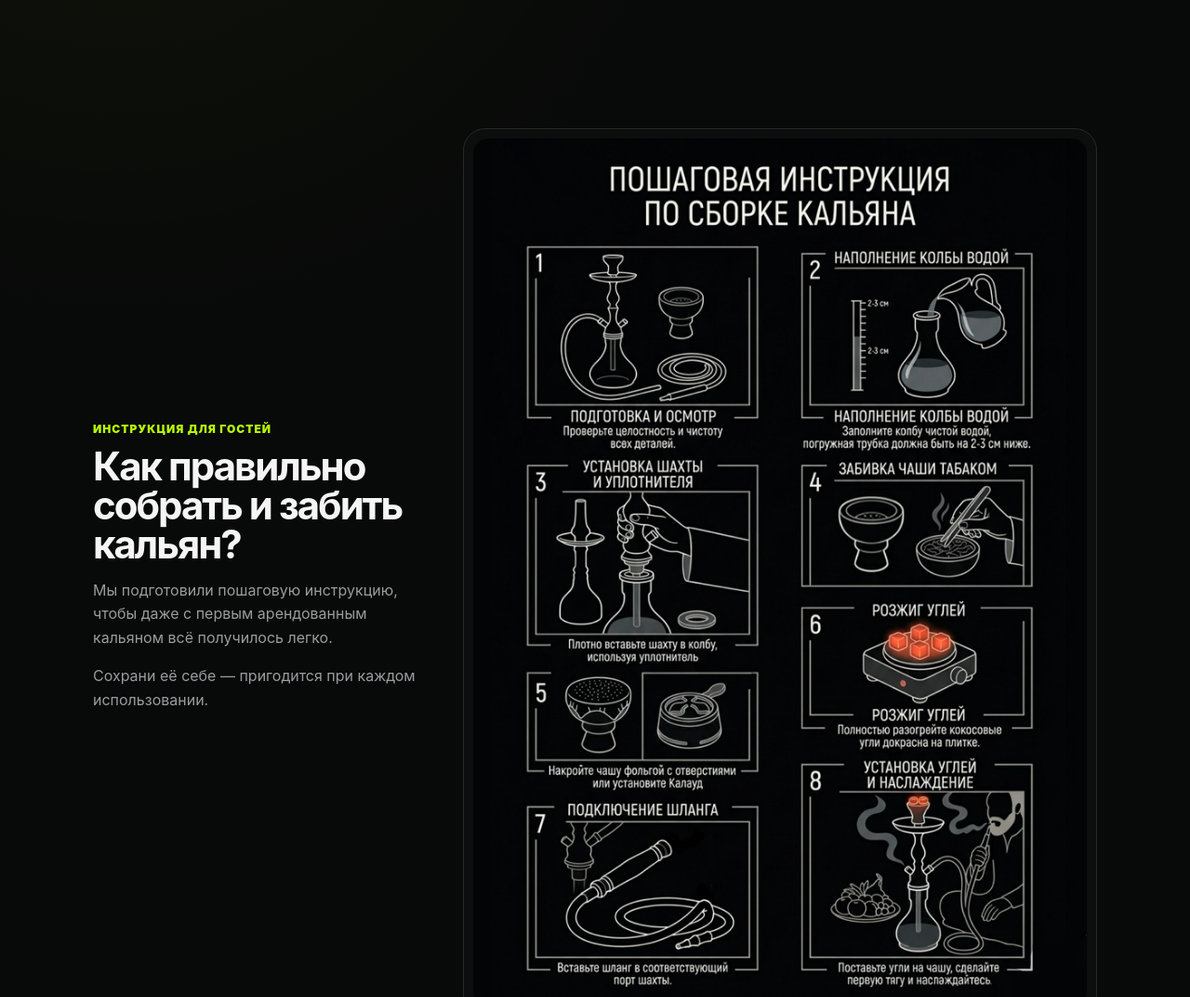
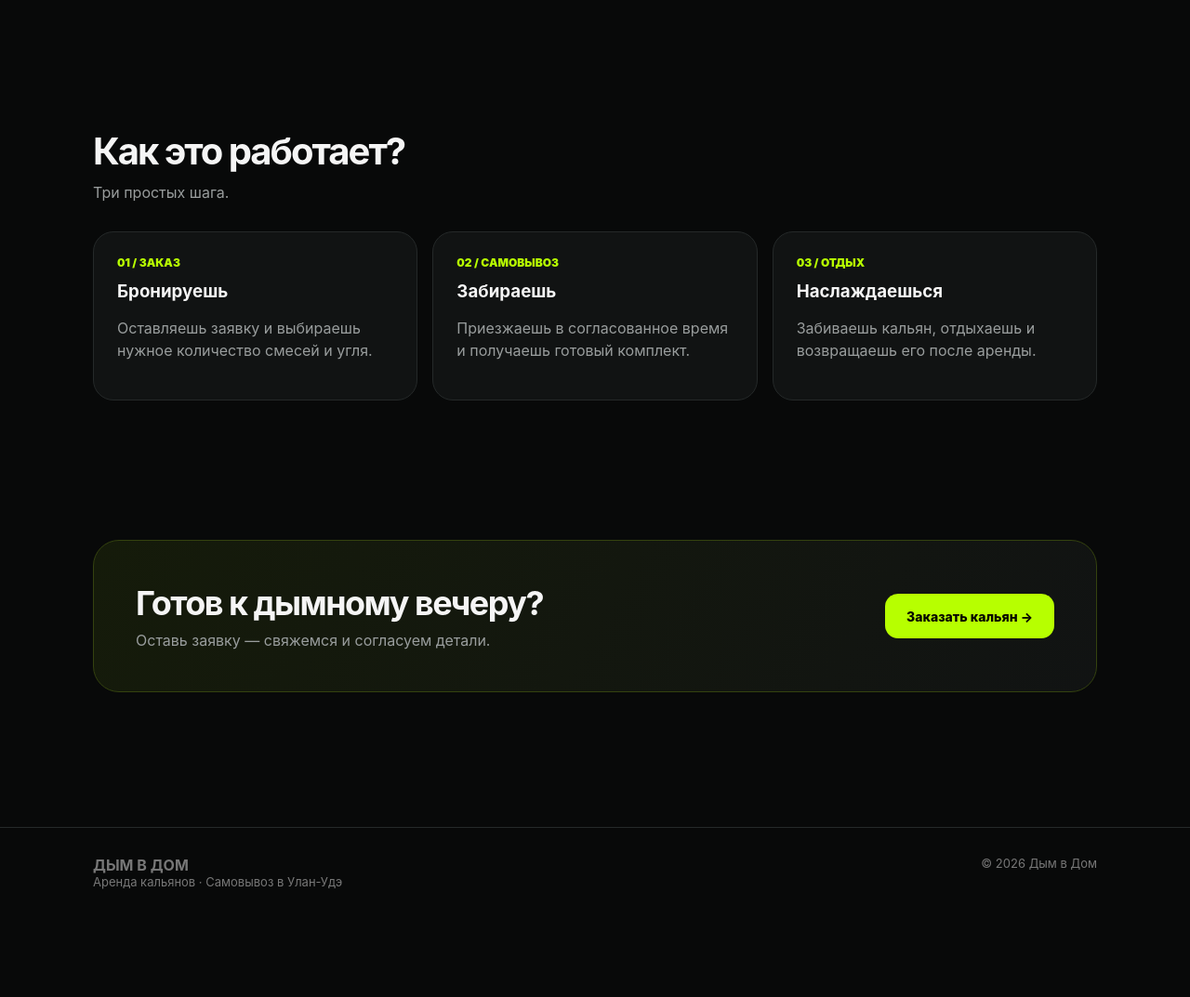
Before and after one commit to SIxxME/dymvdom-site, a plain HTML site: page index.html in a window 1280 px wide. Shown: the part 1900-2973 px from the top of the page at 93% size. After the commit the page ends 2907 px from the top, so only its background shows below. Drawn offline with Linux system fonts and the light colour scheme.

Commit message:
Update index.html

```diff
--- a/index.html
+++ b/index.html
@@ -847,45 +847,7 @@
 
     <!-- ИНСТРУКЦИЯ -->
 
-    <section id="instruction" class="container">
 
-      <div class="instruction-wrap">
-
-        <div class="instruction-copy">
-
-          <div class="mini">
-            ИНСТРУКЦИЯ ДЛЯ ГОСТЕЙ
-          </div>
-
-          <h2>
-            Как правильно собрать и забить кальян?
-          </h2>
-
-          <p>
-            Мы подготовили пошаговую инструкцию,
-            чтобы даже с первым арендованным кальяном
-            всё получилось легко.
-          </p>
-
-          <p>
-            Сохрани её себе — пригодится при каждом использовании.
-          </p>
-
-        </div>
-
-
-        <div class="instruction-card">
-
-          <img
-            src="/dymvdom-site/instruction.jpg"
-            alt="Пошаговая инструкция по сборке и забивке кальяна"
-          >
-
-        </div>
-
-      </div>
-
-    </section>
 
 
     <!-- КАК ЭТО РАБОТАЕТ -->
```
